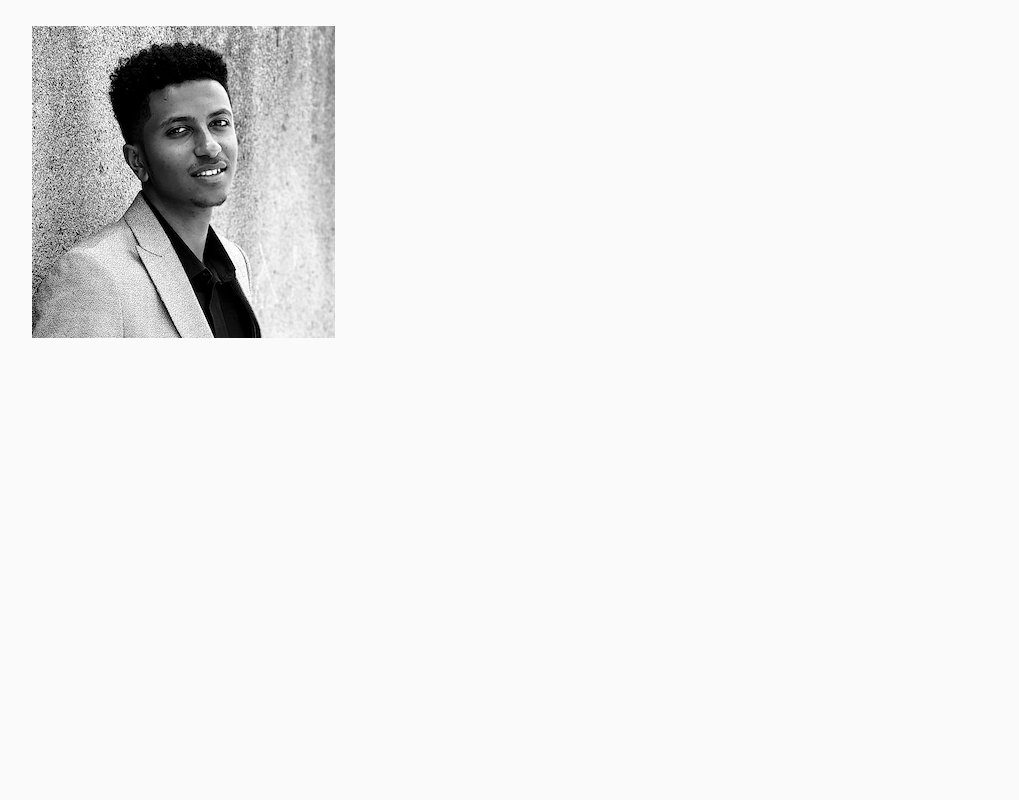
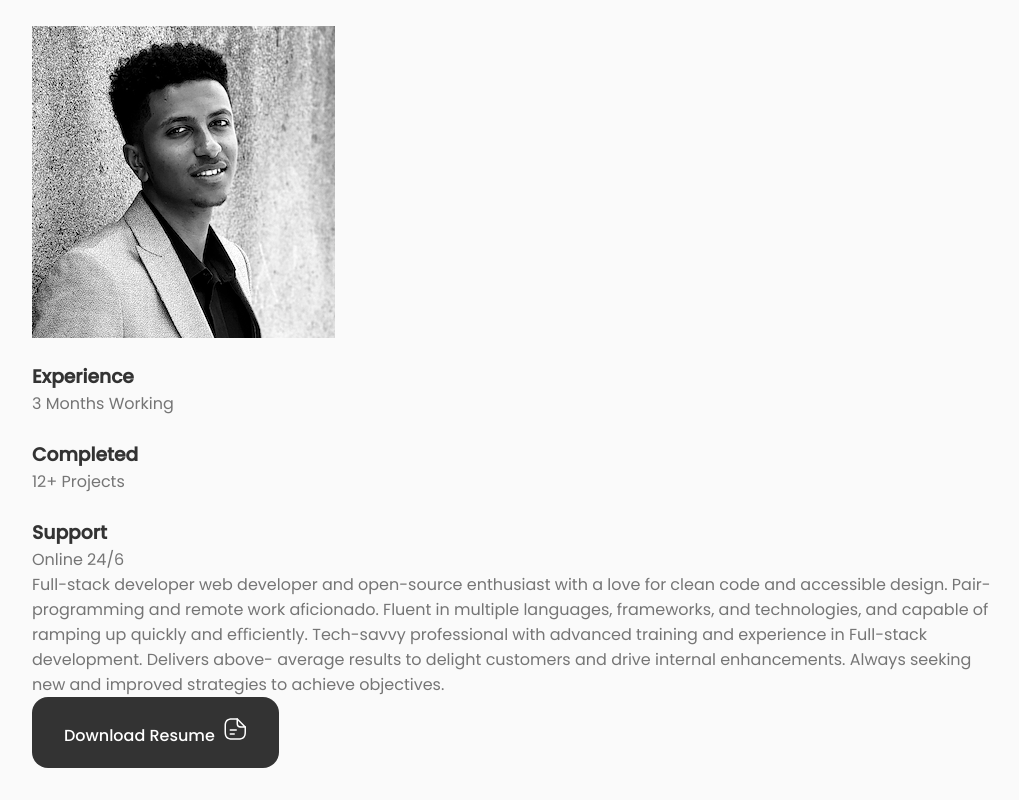
Before and after one commit to AmanWorku/AmanWorku.github.io, a React (Create React App) app: page / in a window 1280 px wide. Shown: the part 986-1786 px from the top of the page, without its empty margins (124-1143 px from the left). Before the commit the page ends 1380 px from the top, so only its background shows below. Built offline with nearby package versions, Linux system fonts and the light colour scheme.

Commit message:
Add info section

```diff
--- a/src/components/about/About.jsx
+++ b/src/components/about/About.jsx
@@ -2,6 +2,7 @@
 import "./about.css"
 import AboutImg from "../../assets/profile3.png"
 import CV from "../../assets/John-Cv.pdf"
+import Info from './Info'
 
 const About = () => {
   return (
@@ -10,7 +11,43 @@
     <span className="section__subtitle">My Introduction</span>
     <div className="about__container container grid">
         <img src={AboutImg} alt="" className="about__img" />
-        <div className="about__data"></div>
+        <div className="about__data">
+            <Info />
+            <p className="about__description">Full-stack developer web developer and open-source enthusiast with a love for
+clean code and accessible design. Pair-programming and remote work
+aficionado. Fluent in multiple languages, frameworks, and technologies, and
+capable of ramping up quickly and eﬃciently. Tech-savvy professional with
+advanced training and experience in Full-stack development. Delivers above-
+average results to delight customers and drive internal enhancements. Always
+seeking new and improved strategies to achieve objectives.</p>
+<a download="" href={CV} className="button button-flex"> Download Resume
+<svg
+                class="button__icon"
+                xmlns="http://www.w3.org/2000/svg"
+                width="24"
+                height="24"
+                viewBox="0 0 24 24"
+                fill="none"
+              >
+                <path
+                  d="M15.25 22.7502H9.25C3.82 22.7502 1.5 20.4302 1.5 15.0002V9.00024C1.5 3.57024 3.82 1.25024 9.25 1.25024H14.25C14.66 1.25024 15 1.59024 15 2.00024C15 2.41024 14.66 2.75024 14.25 2.75024H9.25C4.64 2.75024 3 4.39024 3 9.00024V15.0002C3 19.6102 4.64 21.2502 9.25 21.2502H15.25C19.86 21.2502 21.5 19.6102 21.5 15.0002V10.0002C21.5 9.59024 21.84 9.25024 22.25 9.25024C22.66 9.25024 23 9.59024 23 10.0002V15.0002C23 20.4302 20.68 22.7502 15.25 22.7502Z"
+                  fill="var(--container-color)"
+                ></path>
+                <path
+                  d="M22.25 10.7502H18.25C14.83 10.7502 13.5 9.42023 13.5 6.00023V2.00023C13.5 1.70023 13.68 1.42023 13.96 1.31023C14.24 1.19023 14.56 1.26023 14.78 1.47023L22.78 9.47023C22.99 9.68023 23.06 10.0102 22.94 10.2902C22.82 10.5702 22.55 10.7502 22.25 10.7502ZM15 3.81023V6.00023C15 8.58023 15.67 9.25023 18.25 9.25023H20.44L15 3.81023Z"
+                  fill="var(--container-color)"
+                ></path>
+                <path
+                  d="M13.25 13.7502H7.25C6.84 13.7502 6.5 13.4102 6.5 13.0002C6.5 12.5902 6.84 12.2502 7.25 12.2502H13.25C13.66 12.2502 14 12.5902 14 13.0002C14 13.4102 13.66 13.7502 13.25 13.7502Z"
+                  fill="var(--container-color)"
+                ></path>
+                <path
+                  d="M11.25 17.7502H7.25C6.84 17.7502 6.5 17.4102 6.5 17.0002C6.5 16.5902 6.84 16.2502 7.25 16.2502H11.25C11.66 16.2502 12 16.5902 12 17.0002C12 17.4102 11.66 17.7502 11.25 17.7502Z"
+                  fill="var(--container-color)"
+                ></path>
+</svg>
+</a>
+        </div>
     </div>
 </section>
   )
--- /dev/null
+++ b/src/components/about/Info.jsx
@@ -0,0 +1,22 @@
+import React from 'react'
+
+const Info = () => {
+  return (
+    <div className="about__info grid">
+        <div className="about__box">
+            <h3 className="about__title">Experience</h3>
+            <span className="about__subtitle">3 Months Working</span>
+        </div>
+        <div className="about__box">
+            <h3 className="about__title">Completed</h3>
+            <span className="about__subtitle">12+ Projects</span>
+        </div>
+        <div className="about__box">
+            <h3 className="about__title">Support</h3>
+            <span className="about__subtitle">Online 24/6</span>
+        </div>
+    </div>
+  )
+}
+
+export default Info
```
